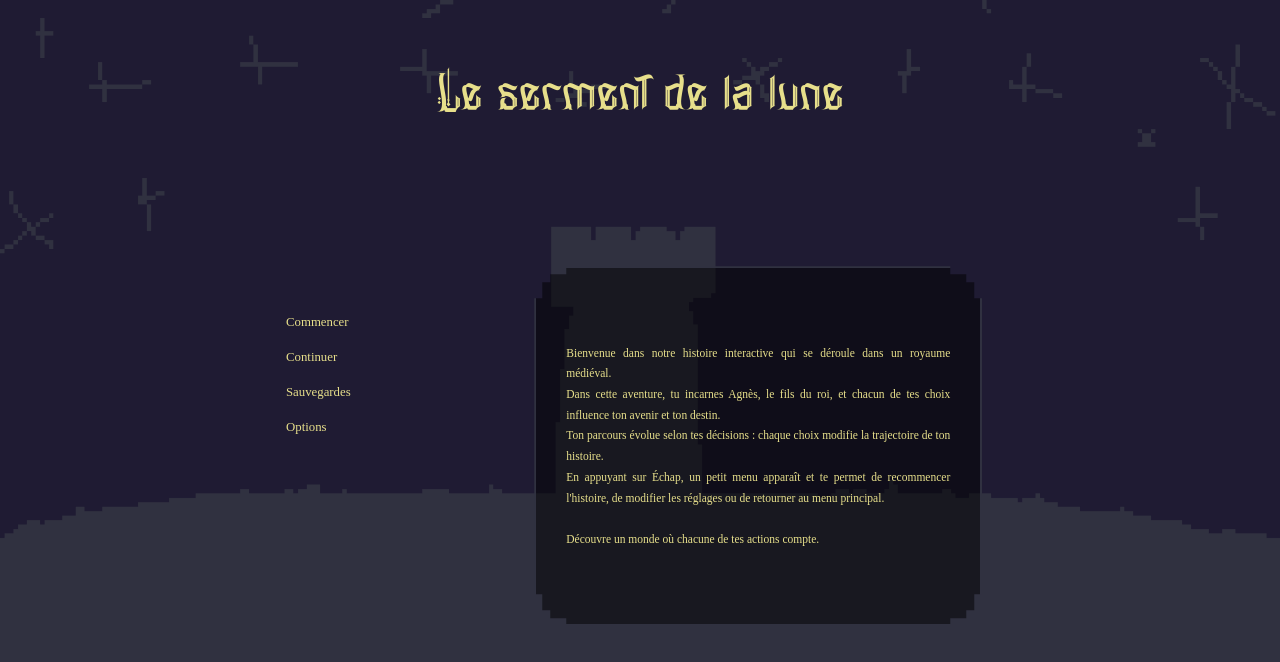
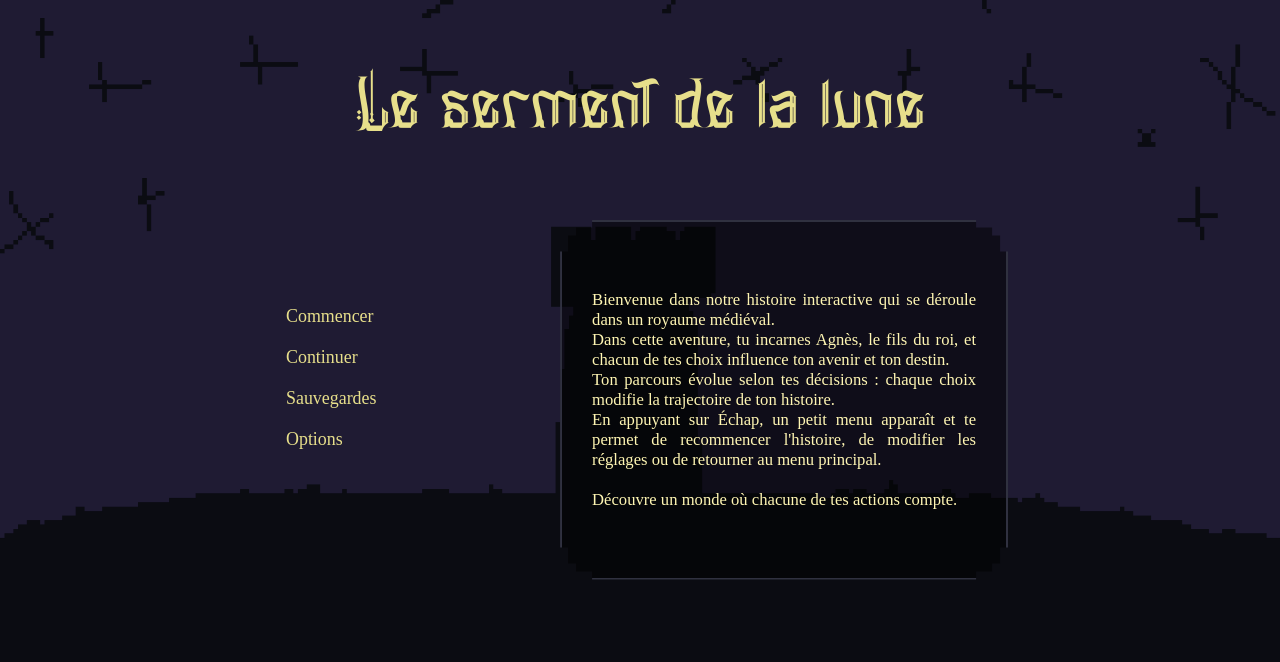
Before and after one commit to ryandufault/webapp-creative-benjamin-yannick-ryan, a Vue app in the folder lesermentdelalune/: page / in a window 1280 px wide. Shown: the top 662 px of the page. Built offline with nearby package versions, Linux system fonts and the light colour scheme.

Commit message:
+ chap1 img + img selon chap + css

```diff
--- a/lesermentdelalune/src/components/NarrativeText.vue
+++ b/lesermentdelalune/src/components/NarrativeText.vue
@@ -37,7 +37,7 @@ export default {
   max-width: 75vw;
   min-height: 75vh;
   max-height: 76vh;
-  background-color: rgba(0, 0, 0, 0.4);
+  background-color: rgba(0, 0, 0, 0.55);
   display: flex;
   justify-content: center;
   align-items: center;
@@ -46,6 +46,7 @@ export default {
   border-width: 0.25vw;
   border-style: solid;
   border-color: #303140;
+  filter: drop-shadow(0px 0px 15rem rgb(47, 42, 56));
   clip-path: polygon( /* https://pixelcorners.lukeb.co.uk/?radius=8&multiplier=4 */
     0px calc(100% - 32px),
     8px calc(100% - 32px),
@@ -79,7 +80,7 @@ export default {
 }
 
 .narrative-text {
-  color: #E7DF8B;
+  color: #fff6b3;
   font-size: 1.2vw;
   line-height: 1.8;
   text-align: justify;
--- a/lesermentdelalune/src/views/ChapterView.vue
+++ b/lesermentdelalune/src/views/ChapterView.vue
@@ -1,6 +1,7 @@
 <template>
   <div class="chapitre-container">
-    <!-- <img class="bg-img" src="../assets/img/c1.png" /> -->
+    <!-- bg img depuis le json -->
+    <img class="bg-img" :src="storyStore.currentChapter?.image" v-if="storyStore.currentChapter?.image"/>
     <!-- Affichage du chapitre -->
     <div v-if="storyStore.currentChapter">
       <div class="chapitre-header">
@@ -21,7 +22,7 @@
         />
       </div>
 
-      <button class="btn-modal" @click="modal = true">☽
+      <button class="btn-modal" @click="modal = true">⚙
       </button>
 
       <!-- affiche si pas de choix ou choix sélectionné -->
@@ -340,14 +341,14 @@ body {
 }
 
 .bg-img {
-  position: fixed;
+  position: absolute;
   top: 0;
   left: 0;
   width: 100%;
   height: 100%;
-  object-fit: cover;
+  object-fit: fill;
   z-index: 0;
-  opacity: 1;
+  opacity: 0.5;
 }
 
 .chapitre-header {
@@ -359,8 +360,8 @@ body {
 
 .chapitre-header h1 {
   font-size: 4.1vw;
-  margin-bottom: -2vw;
-  color: #E7DF8B;
+  margin-bottom: -1.6vw;
+  color: #fff6b3;
   font-family: Mostean;
   font-weight: 400;
 }
@@ -387,7 +388,7 @@ body {
   right: 1.5vw;
   background: none;
   border: none;
-  font-size: 1vw;
+  font-size: 1.1vw;
   color: #F9F9F9;
   cursor: pointer;
   transition: 0.3s;
@@ -431,6 +432,7 @@ body {
   cursor: pointer;
   transition: all 0.3s ease;
   border: 0.1vh solid rgba(0, 0, 0, 0);
+  filter: drop-shadow(0px 0px 0.75rem rgb(0, 0, 0));
   z-index: 2;
     clip-path: polygon(
     0px calc(100% - 8px),
--- a/lesermentdelalune/src/views/EndingView.vue
+++ b/lesermentdelalune/src/views/EndingView.vue
@@ -100,7 +100,7 @@ body {
 .ending-header h1 {
   font-size: 4.1vw;
   margin-bottom: -2vw;
-  color: #E7DF8B;
+  color: #fff6b3;
   font-family: Mostean;
   font-weight: 400;
 }
@@ -117,13 +117,14 @@ body {
   flex-direction: column;
   justify-content: center;
   align-items: center;
+  width: 65vw;
   gap: 20px;
 }
 
 .fin-contenu p {
   font-size: 1.2rem;
   line-height: 1.8;
-  color: #E7DF8B;
+  color: #fff6b3;
   font-family: Gothic;
   text-align: justify;
   white-space: pre-line;
--- a/lesermentdelalune/src/views/HomeView.vue
+++ b/lesermentdelalune/src/views/HomeView.vue
@@ -82,10 +82,10 @@ h1 {
   text-align: center;
   color: #E7DF8B;
   font-family: Mostean;
-  font-size: 5vw;
+  font-size: 7vw;
   font-weight: 400;
   grid-column: 1 / -1;
-  margin-bottom: 3vw;
+  margin-bottom: -3vw;
   z-index: 1;
 }
 
@@ -101,7 +101,7 @@ h1 {
 
 .btn {
   color: #E7DF8B;
-  font-size: 1vw;
+  font-size: 1.4vw;
   cursor: pointer;
   padding: 10px 30px;
   transition: color 0.3s;
@@ -150,7 +150,7 @@ a.btn {
   border-color: #303140;
   grid-column: 2;
   grid-row: 2;
-  margin-top: -3vw;
+  margin-top: -6vw;
   z-index: 1;
   clip-path: polygon( /* https://pixelcorners.lukeb.co.uk/?radius=8&multiplier=4 */
     0px calc(100% - 32px),
@@ -185,9 +185,8 @@ a.btn {
 }
 
 .info-text {
-  color: #E7DF8B;
-  font-size: 0.9vw;
-  line-height: 1.8;
+  color: #fff6b3;
+  font-size: 1.3vw;
   text-align: justify;
   white-space: pre-line;
   font-family: Gothic;
```
Also changed, not shown: lesermentdelalune/src/assets/chapitres.json (+19 -13 lines), lesermentdelalune/src/assets/img/c1.png, lesermentdelalune/src/assets/img/home.png.
